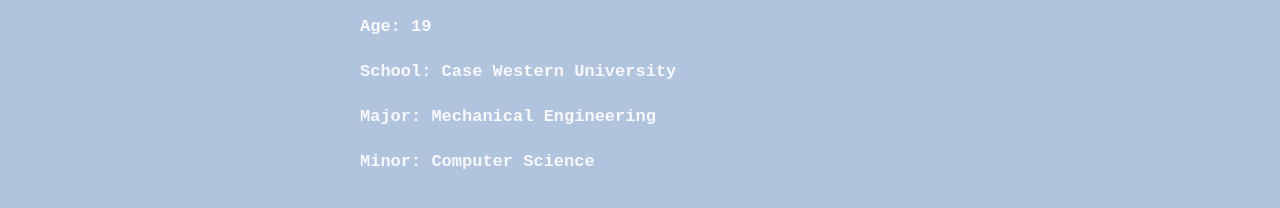
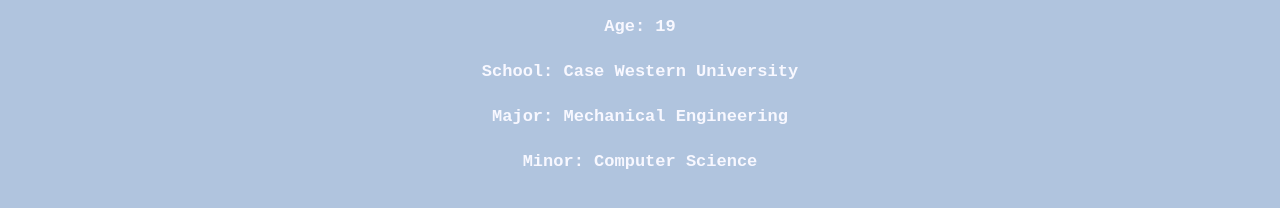
Before and after one commit to endarli/2021, a plain HTML site: page general.html in a window 1280 px wide. Shown: the part 574-782 px from the top of the page. Drawn offline with Linux system fonts and the light colour scheme.

Commit message:
reformat about me section

```diff
--- a/general.html
+++ b/general.html
@@ -17,11 +17,11 @@
             <br>
             <img src="pics/me.jpg" alt="Endar" style="max-width:250px; height:auto; border: 4px white dashed;">
         </div>
-        <ul  style="margin: 15px auto; width: 600px;">
-            <li class="rows">Age: 19</li>
-            <li class="rows">School: Case Western University</li>
-            <li class="rows">Major: Mechanical Engineering</li>
-            <li class="rows">Minor: Computer Science</li>
+        <ul  class="aboutme">
+            <li class="rowsMe">Age: 19</li>
+            <li class="rowsMe">School: Case Western University</li>
+            <li class="rowsMe">Major: Mechanical Engineering</li>
+            <li class="rowsMe">Minor: Computer Science</li>
         </ul>
     </body>
 </html>
--- a/main.css
+++ b/main.css
@@ -180,6 +180,27 @@ a:hover:after {
 .navul {
     justify-self: center;
 }
+
 .normul {
     width: 80%;
 }
+
+.aboutme {
+    margin: 15px auto;
+    width: 600px;
+    flex-direction: column;
+    display: flex;
+    padding: 0;
+}
+
+.rowsMe {
+    padding-top: 0;
+    display: table-row;
+    font: bold 17px 'Courier New', Courier;
+    justify-content: center;
+    border-spacing: 0 30px;
+    color: ghostwhite;
+    line-height: 30px;
+    display: flex;
+    width: 100%;
+}
```
